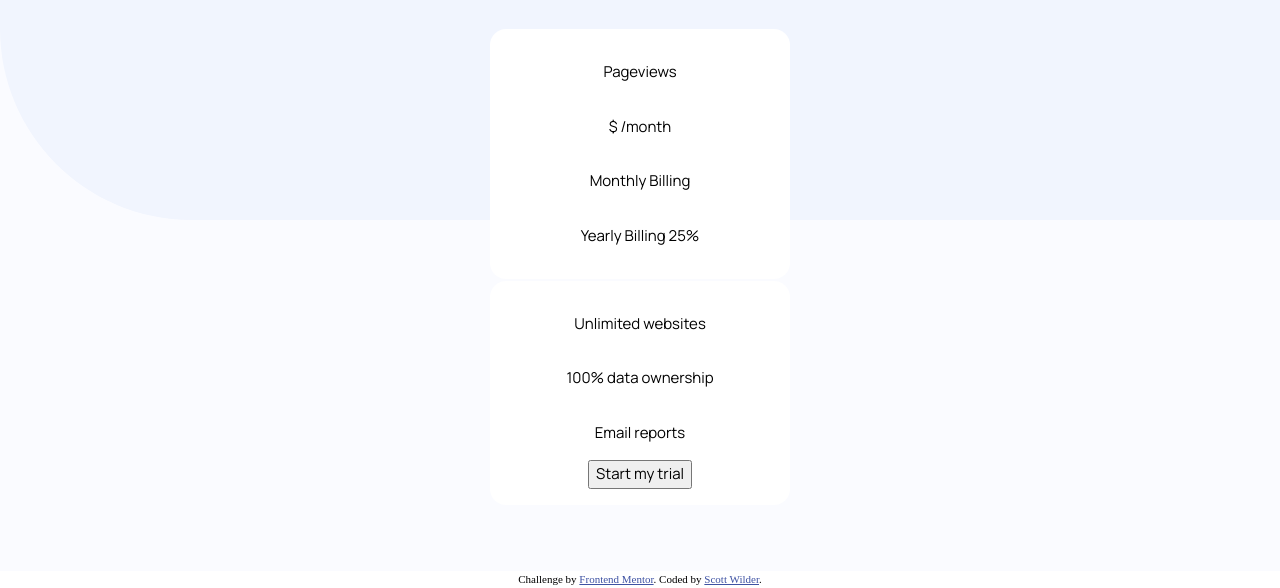
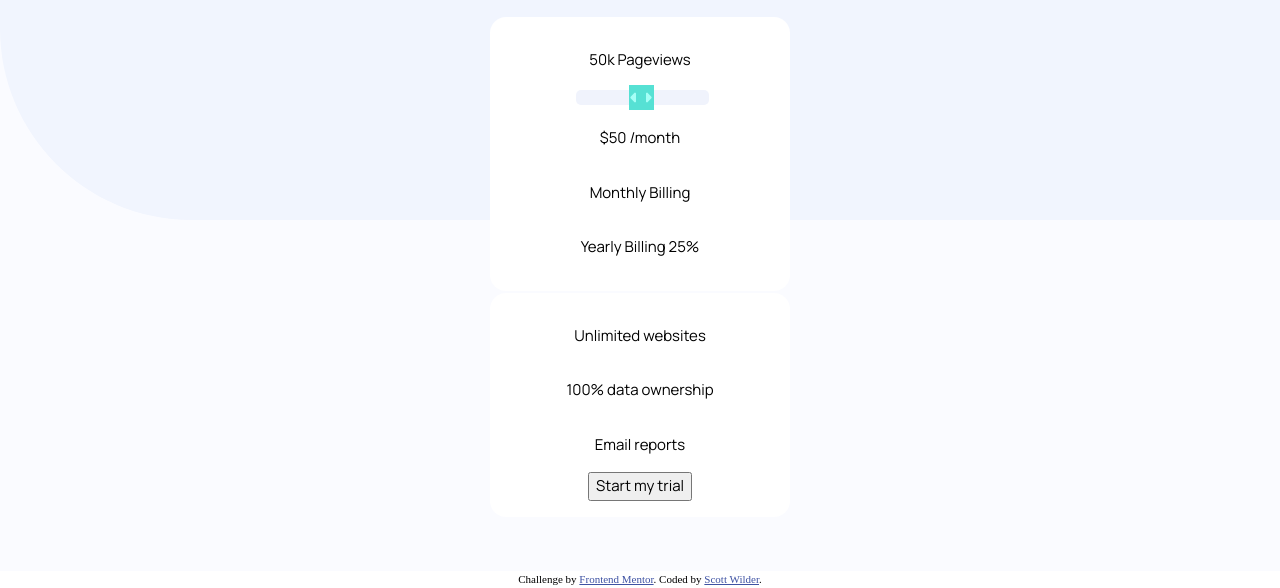
Before and after one commit to Scott-Wilder/fem-interactive-pricing-component, a plain HTML site: page index.html in a window 1280 px wide. Shown: the part 229-817 px from the top of the page. Drawn offline with Linux system fonts and the light colour scheme.

Commit message:
style: Feature and updates related to styling

```diff
--- a/index.html
+++ b/index.html
@@ -35,8 +35,18 @@
       </div>
       <article class="hero">
         <div class="hero-background-top">
-          <p>Pageviews</p>
-          <p>$ /month</p>
+          <p><span id="demo"></span>k Pageviews</p>
+          <div class="slidecontainer">
+            <input
+              type="range"
+              min="1"
+              max="100"
+              value="50"
+              class="slider"
+              id="myRange"
+            />
+          </div>
+          <p>$<span id="demo2"></span> /month</p>
           <p>Monthly Billing</p>
           <p>Yearly Billing 25%</p>
         </div>
@@ -55,4 +65,5 @@
       >. Coded by <a href="#">Scott Wilder</a>.
     </div>
   </body>
+  <script src="script.js"></script>
 </html>
--- /dev/null
+++ b/script.js
@@ -0,0 +1,11 @@
+var slider = document.getElementById("myRange");
+var output = document.getElementById("demo");
+var output2 = document.getElementById("demo2");
+output.innerHTML = slider.value;
+output2.innerHTML = slider.value;
+
+// Update the current slider value (each time you drag the slider handle)
+slider.oninput = function () {
+  output.innerHTML = this.value * 2;
+  output2.innerHTML = this.value / 3.125;
+};
--- a/styles.css
+++ b/styles.css
@@ -126,3 +126,39 @@ main {
 .hero p {
   padding: 1rem;
 }
+.slider {
+  -webkit-appearance: none; /* Override default CSS styles */
+  width: 100%;
+  height: 15px;
+  border-radius: 5px;
+  background: hsl(224, 65%, 95%);
+  outline: none;
+  opacity: 0.7; /* Set transparency (for mouse-over effects on hover) */
+  -webkit-transition: 0.2s; /* 0.2 seconds transition on hover */
+  transition: opacity 0.2s;
+}
+.slider:hover {
+  opacity: 1;
+}
+/* The slider handle (use -webkit- (Chrome, Opera, Safari, Edge) and -moz- (Firefox) to override default look) */
+.slider::-webkit-slider-thumb {
+  -webkit-appearance: none;
+  appearance: none;
+  width: 25px;
+  height: 25px;
+  background-color: hsl(174, 86%, 45%);
+  background-image: url("images/icon-slider.svg");
+  background-repeat: no-repeat;
+  background-position: center;
+  cursor: pointer;
+}
+.slider::-moz-range-thumb {
+  width: 23px;
+  height: 25px;
+  border-radius: 50%;
+  background-color: hsl(174, 86%, 45%);
+  background-image: url("images/icon-slider.svg");
+  background-repeat: no-repeat;
+  background-position: center;
+  cursor: pointer;
+}
```
